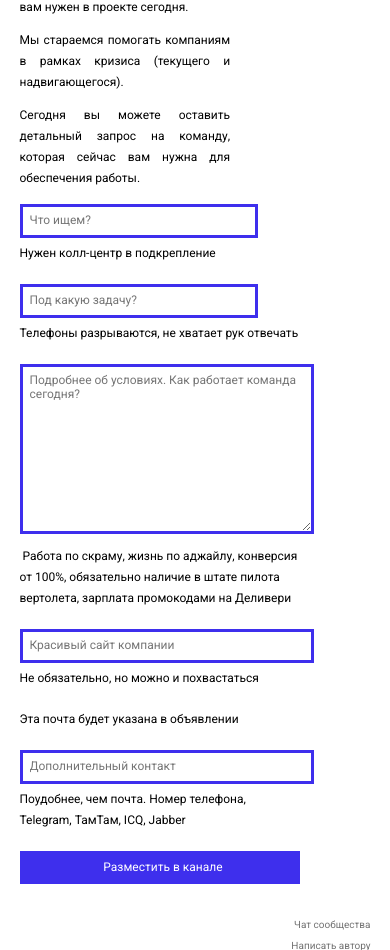
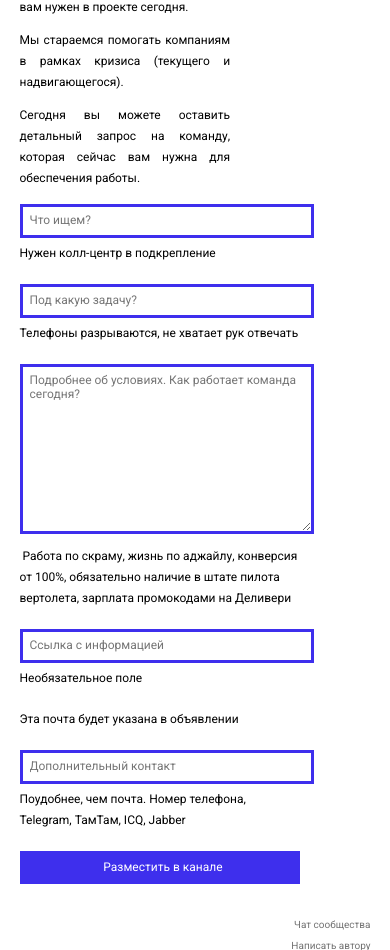
Before and after one commit to btseytlin/cowork-19, a Python web app: template cowork_site/templates/need_team_form.html in a window 390 px wide. Shown: the part 165-1115 px from the top of the page. Run offline with Jinja, Linux system fonts and the light colour scheme; the template is opened without the code that fills it: most values are stand-ins (such as "Sample title", 1, 10 or a date in 2020); form fields are guessed from the names that the template uses; some libraries are stand-ins or nearby versions.

Commit message:
Fix url text, make all form fields of same width

```diff
--- a/cowork_site/static/style.css
+++ b/cowork_site/static/style.css
@@ -357,21 +357,19 @@ button, input[type="submit"] {
     border: 3px solid #820003;
 }
 
-.form-name {
-    width: 30%;
-}
 
-.form-oneliner, .form-cv_url {
+
+.form-name,
+.form-oneliner,
+.form-cv_url,
+.form-description, .form-email,
+.form-cv_url,
+.form-url,
+.form-contact {
     width: 60%;
 }
 
-.form-oneliner {
-    max-width: 400px;
-}
 
-.form-description, .form-email {
-    width: 60%;
-}
 
 .form-email {
     color: #3E2FED;
@@ -388,9 +386,6 @@ button, input[type="submit"] {
     background-color: #3E2FED;
 }
 
-.need-team-form .form-contact {
-
-}
 
 .form-explanation {
     width: 15%;
@@ -607,14 +602,18 @@ button, input[type="submit"] {
         max-width: 100%;
     }
 
-    .form-name, .form-oneliner {
-        width: 80%;
-    }
 
     .form-element {
         width: 80%;
     }
-    .form-description, .form-cv_url, .form-email {
+
+    .form-name,
+    .form-oneliner,
+    .form-cv_url,
+    .form-description, .form-email,
+    .form-cv_url,
+    .form-url,
+    .form-contact {
         width: 100%;
     }
 
--- a/cowork_site/templates/need_team_form.html
+++ b/cowork_site/templates/need_team_form.html
@@ -51,8 +51,8 @@
 
             <div class="form-element">
                 <div class="hidden">{{ form.url.label }}</div>
-                <div class="form-url">{{ form.url(type=url, placeholder="Красивый сайт компании", class="form-error" if form.url.errors else "") }}</div>
-                <div class="input-helper">Не обязательно, но можно и похвастаться</div>
+                <div class="form-url">{{ form.url(type=url, placeholder="Ссылка с информацией", class="form-error" if form.url.errors else "") }}</div>
+                <div class="input-helper">Необязательное поле</div>
             </div>
 
 
--- a/cowork_site/templates/need_work_form.html
+++ b/cowork_site/templates/need_work_form.html
@@ -47,8 +47,8 @@
 
             <div class="form-element">
                 <div class="hidden">{{ form.url.label }}</div>
-                <div class="form-url">{{ form.url(type=url, placeholder="Красивый сайт", class="form-error" if form.url.errors else "") }}</div>
-                <div class="input-helper">Необязательное поле. Но можно пропиарить ответственных руководителей</div>
+                <div class="form-url">{{ form.url(type=url, placeholder="Ссылка с информацией", class="form-error" if form.url.errors else "") }}</div>
+                <div class="input-helper">Необязательное поле</div>
             </div>
 
 
```
